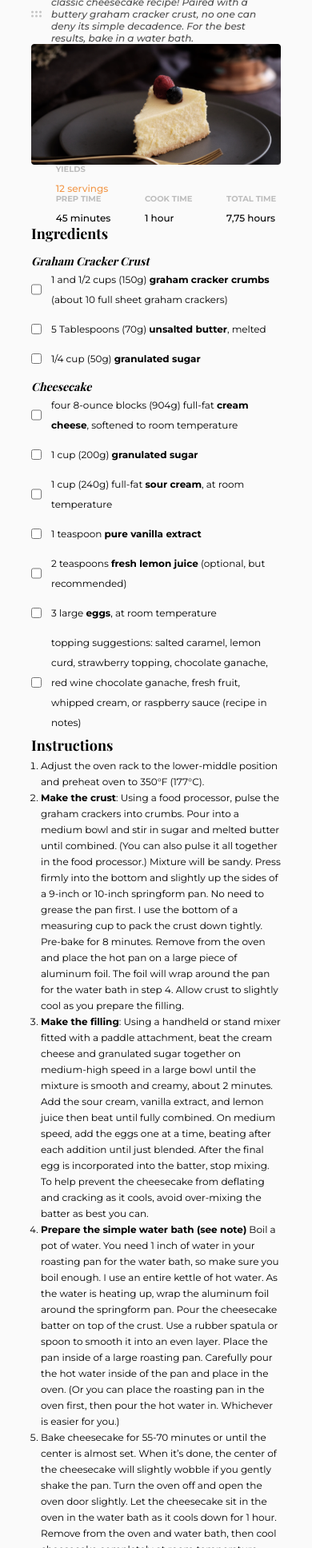
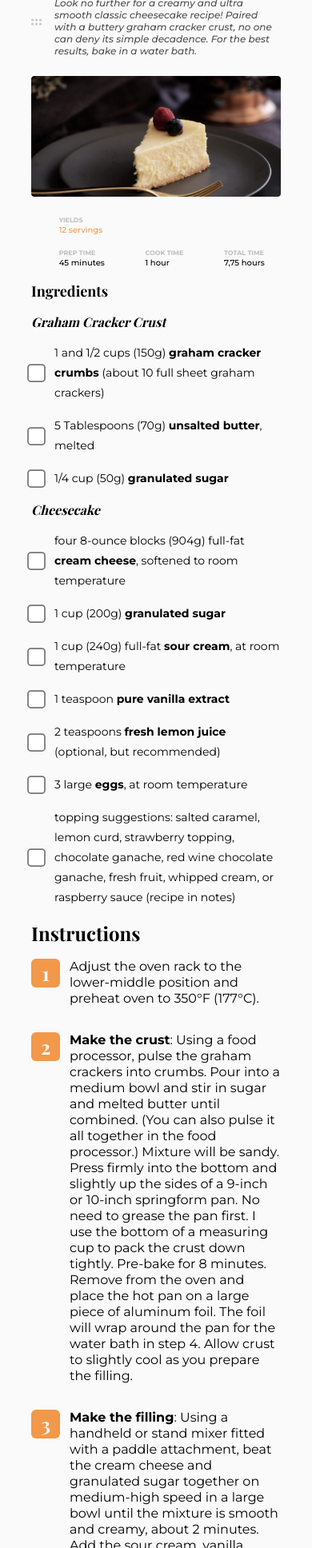
Before and after one commit to Angelxv01/recipe-page-master, a plain HTML site: page index.html in a window 390 px wide. Shown: the part 64-2000 px from the top of the page at 80% size. Drawn offline with nearby package versions, Linux system fonts and the light colour scheme; a web font is replaced by a local one.

Commit message:
Complete mobile version

```diff
--- a/index.css
+++ b/index.css
@@ -18,6 +18,15 @@
   --lh25: 25px;
   --lh32: 32px;
   --lh150: 150%;
+
+  /* font size */
+  --fs700: 1.5rem;
+  --fs600: 1.125rem;
+  --fs500: 1rem;
+  --fs400: 0.875rem;
+  --fs300: 0.75rem;
+  --fs200: 0.625rem;
+  --fs100: 0.5rem;
 
   /* color */
   --clr-dark: 0 0% 0%;
@@ -91,6 +100,27 @@
 .p-primary {
   color: hsl(var(--clr-primary));
 }
+.fs100 {
+  font-size: var(--fs100);
+}
+.fs200 {
+  font-size: var(--fs200);
+}
+.fs300 {
+  font-size: var(--fs300);
+}
+.fs400 {
+  font-size: var(--fs400);
+}
+.fs500 {
+  font-size: var(--fs500);
+}
+.fs600 {
+  font-size: var(--fs600);
+}
+.fs700 {
+  font-size: var(--fs700);
+}
 
 *,
 *::before,
@@ -100,7 +130,7 @@
 }
 
 body {
-  font-size: 12px;
+  font-size: 16px;
   font-family: var(--ff-sans);
   font-weight: var(--w400);
   color: var(--clr-gray1);
@@ -122,6 +152,11 @@ h3 {
 
 h5 {
   text-transform: uppercase;
+  font-size: var(--fs100);
+}
+
+#ingredients {
+  margin-top: 1em;
 }
 
 .container {
@@ -138,8 +173,18 @@ h5 {
   margin-top: var(--gap, 1em);
 }
 
+.description {
+  margin-top: 12px;
+}
+
+.hero-img {
+  margin: 24px 0;
+}
+
 .footer {
   text-align: center;
+  font-size: var(--fs400);
+  margin: 2em 0;
 }
 
 .instructions > ol {
@@ -152,13 +197,74 @@ h5 {
 
 .value {
   line-height: var(--lh15);
+  font-size: var(--fs200);
 }
 
 .ingredient {
   line-height: var(--lh25);
+  font-size: var(--fs400);
 }
 
 .instructions li {
   line-height: var(--lh20);
   color: hsl(var(--clr-dark));
 }
+
+.piece-name {
+  font-size: var(--fs500);
+  margin: 1em 0;
+}
+
+.piece > .flow .flex {
+  align-items: center;
+}
+
+input[type="checkbox"] {
+  transform: scale(1.75);
+}
+
+.instructions {
+  margin-top: 1em;
+}
+
+.acknowledgement {
+  margin: 1em 0;
+}
+
+.acknowledgement > a:hover {
+  color: hsl(var(--clr-primary));
+}
+
+.instructions > ol {
+  margin: 1em 0;
+  padding: 0;
+  list-style: none;
+  display: grid;
+  align-items: center;
+  gap: 1rem;
+  counter-reset: orderedlist;
+}
+
+.instructions > ol li {
+  display: grid;
+  grid-template-columns: 0 1fr;
+  gap: 3em;
+  align-items: start;
+}
+.instructions > ol li > p {
+  align-self: center;
+}
+
+.instructions > ol li:before {
+  display: grid;
+  place-content: center;
+  counter-increment: orderedlist;
+  width: 1.5em;
+  height: 1.5em;
+  content: counter(orderedlist);
+  font-family: var(--ff-serif);
+  font-size: var(--fs700);
+  color: #fff;
+  background-color: hsl(var(--clr-primary));
+  border-radius: 0.25em;
+}
--- a/index.html
+++ b/index.html
@@ -22,11 +22,13 @@
       <!-- Header -->
       <header>
         <!-- Title -->
-        <h1 class="title ff-serif lh32 p-dark">Classic Cheesecake Recipe</h1>
+        <h1 class="title ff-serif lh32 p-dark fs700">
+          Classic Cheesecake Recipe
+        </h1>
         <!-- Description -->
         <div class="flex">
           <img src="6dots.svg" alt="six dots" />
-          <p class="description w500 p-gray2">
+          <p class="description w500 p-gray2 fs300">
             <i>
               Look no further for a creamy and ultra smooth classic cheesecake
               recipe! Paired with a buttery graham cracker crust, no one can
@@ -41,12 +43,12 @@
       <img src="photo1.png" alt="cheesecake" class="hero-img" />
 
       <!-- Info bar -->
-      <div class="info">
+      <div class="info flow">
         <!-- General info -->
         <div class="info-general">
           <div class="flex">
             <span class="material-icons p-primary">&#xe561;</span>
-            <div class="flow">
+            <div>
               <h5 class="label p-gray4">Yields</h5>
               <p class="value w500 p-primary">12 servings</p>
             </div>
@@ -57,21 +59,21 @@
         <div class="info-details flex">
           <div class="flex">
             <span class="material-icons">&#xe8b5;</span>
-            <div class="flow">
+            <div>
               <h5 class="label p-gray4">Prep TIme</h5>
               <p class="value w500">45 minutes</p>
             </div>
           </div>
           <div class="flex">
             <span class="material-icons">&#xe8b5;</span>
-            <div class="flow">
+            <div>
               <h5 class="label p-gray4">Cook Time</h5>
               <p class="value w500">1 hour</p>
             </div>
           </div>
           <div class="flex">
             <span class="material-icons">&#xe8b5;</span>
-            <div class="flow">
+            <div>
               <h5 class="label p-gray4">Total Time</h5>
               <p class="value w500">7,75 hours</p>
             </div>
@@ -80,9 +82,9 @@
       </div>
 
       <!-- Ingredients -->
-      <section class="flow">
+      <section id="ingredients" class="flow">
         <!-- Title -->
-        <h2 class="ff-serif">Ingredients</h2>
+        <h2 class="ff-serif fs600">Ingredients</h2>
 
         <!-- Piece of the recipe -->
         <div class="piece">
@@ -92,7 +94,7 @@
           <!-- Piece's ingredients -->
           <div class="flow">
             <div class="flex">
-              <input type="checkbox" name="ingredient" id="ingredient1" />
+              <input type="checkbox" />
               <p class="ingredient">
                 1 and 1/2 cups (150g)
                 <strong>graham cracker crumbs</strong> (about 10 full sheet
@@ -100,13 +102,13 @@
               </p>
             </div>
             <div class="flex">
-              <input type="checkbox" name="ingredient" id="ingredient2" />
+              <input type="checkbox" />
               <p class="ingredient">
                 5 Tablespoons (70g) <strong>unsalted butter</strong>, melted
               </p>
             </div>
             <div class="flex">
-              <input type="checkbox" name="ingredient" id="ingredient3" />
+              <input type="checkbox" />
               <p class="ingredient">
                 1/4 cup (50g) <strong>granulated sugar</strong>
               </p>
@@ -118,46 +120,46 @@
           <h3 class="piece-name ff-serif w400"><i>Cheesecake</i></h3>
           <div class="flow">
             <div class="flex">
-              <input type="checkbox" name="ingredient" id="ingredient4" />
+              <input type="checkbox" />
               <p class="ingredient">
                 four 8-ounce blocks (904g) full-fat
                 <strong>cream cheese</strong>, softened to room temperature
               </p>
             </div>
             <div class="flex">
-              <input type="checkbox" name="ingredient" id="ingredient5" />
+              <input type="checkbox" />
               <p class="ingredient">
                 1 cup (200g) <strong>granulated sugar</strong>
               </p>
             </div>
             <div class="flex">
-              <input type="checkbox" name="ingredient" id="ingredient6" />
+              <input type="checkbox" />
               <p class="ingredient">
                 1 cup (240g) full-fat <strong>sour cream</strong>, at room
                 temperature
               </p>
             </div>
             <div class="flex">
-              <input type="checkbox" name="ingredient" id="ingredient7" />
+              <input type="checkbox" />
               <p class="ingredient">
                 1 teaspoon <strong>pure vanilla extract</strong>
               </p>
             </div>
             <div class="flex">
-              <input type="checkbox" name="ingredient" id="ingredient8" />
+              <input type="checkbox" />
               <p class="ingredient">
                 2 teaspoons <strong>fresh lemon juice</strong> (optional, but
                 recommended)
               </p>
             </div>
             <div class="flex">
-              <input type="checkbox" name="ingredient" id="ingredient9" />
+              <input type="checkbox" />
               <p class="ingredient">
                 3 large <strong>eggs</strong>, at room temperature
               </p>
             </div>
             <div class="flex">
-              <input type="checkbox" name="ingredient" id="ingredient10" />
+              <input type="checkbox" />
               <p class="ingredient">
                 topping suggestions: salted caramel, lemon curd, strawberry
                 topping, chocolate ganache, red wine chocolate ganache, fresh
@@ -169,74 +171,91 @@
       </section>
 
       <section class="instructions">
-        <h2 class="ff-serif lh32">Instructions</h2>
-        <ol>
+        <h2 class="ff-serif lh32 fs700">Instructions</h2>
+        <ol class="flow" role="list">
           <li>
+            <p>
               Adjust the oven rack to the lower-middle position and preheat oven
               to 350°F (177°C).
+            </p>
           </li>
           <li>
+            <p>
               <strong>Make the crust</strong>: Using a food processor, pulse the
               graham crackers into crumbs. Pour into a medium bowl and stir in
               sugar and melted butter until combined. (You can also pulse it all
-            together in the food processor.) Mixture will be sandy. Press firmly
-            into the bottom and slightly up the sides of a 9-inch or 10-inch
-            springform pan. No need to grease the pan first. I use the bottom of
-            a measuring cup to pack the crust down tightly. Pre-bake for 8
-            minutes. Remove from the oven and place the hot pan on a large piece
-            of aluminum foil. The foil will wrap around the pan for the water
-            bath in step 4. Allow crust to slightly cool as you prepare the
-            filling.
+              together in the food processor.) Mixture will be sandy. Press
+              firmly into the bottom and slightly up the sides of a 9-inch or
+              10-inch springform pan. No need to grease the pan first. I use the
+              bottom of a measuring cup to pack the crust down tightly. Pre-bake
+              for 8 minutes. Remove from the oven and place the hot pan on a
+              large piece of aluminum foil. The foil will wrap around the pan
+              for the water bath in step 4. Allow crust to slightly cool as you
+              prepare the filling.
+            </p>
           </li>
           <li>
+            <p>
               <strong>Make the filling</strong>: Using a handheld or stand mixer
               fitted with a paddle attachment, beat the cream cheese and
-            granulated sugar together on medium-high speed in a large bowl until
-            the mixture is smooth and creamy, about 2 minutes. Add the sour
-            cream, vanilla extract, and lemon juice then beat until fully
-            combined. On medium speed, add the eggs one at a time, beating after
-            each addition until just blended. After the final egg is
+              granulated sugar together on medium-high speed in a large bowl
+              until the mixture is smooth and creamy, about 2 minutes. Add the
+              sour cream, vanilla extract, and lemon juice then beat until fully
+              combined. On medium speed, add the eggs one at a time, beating
+              after each addition until just blended. After the final egg is
               incorporated into the batter, stop mixing. To help prevent the
               cheesecake from deflating and cracking as it cools, avoid
               over-mixing the batter as best you can.
+            </p>
           </li>
           <li>
-            <strong>Prepare the simple water bath (see note)</strong> Boil a pot
-            of water. You need 1 inch of water in your roasting pan for the
-            water bath, so make sure you boil enough. I use an entire kettle of
-            hot water. As the water is heating up, wrap the aluminum foil around
-            the springform pan. Pour the cheesecake batter on top of the crust.
-            Use a rubber spatula or spoon to smooth it into an even layer. Place
-            the pan inside of a large roasting pan. Carefully pour the hot water
-            inside of the pan and place in the oven. (Or you can place the
-            roasting pan in the oven first, then pour the hot water in.
-            Whichever is easier for you.)
+            <p>
+              <strong>Prepare the simple water bath (see note)</strong> Boil a
+              pot of water. You need 1 inch of water in your roasting pan for
+              the water bath, so make sure you boil enough. I use an entire
+              kettle of hot water. As the water is heating up, wrap the aluminum
+              foil around the springform pan. Pour the cheesecake batter on top
+              of the crust. Use a rubber spatula or spoon to smooth it into an
+              even layer. Place the pan inside of a large roasting pan.
+              Carefully pour the hot water inside of the pan and place in the
+              oven. (Or you can place the roasting pan in the oven first, then
+              pour the hot water in. Whichever is easier for you.)
+            </p>
           </li>
           <li>
-            Bake cheesecake for 55-70 minutes or until the center is almost set.
-            When it’s done, the center of the cheesecake will slightly wobble if
-            you gently shake the pan. Turn the oven off and open the oven door
-            slightly. Let the cheesecake sit in the oven in the water bath as it
-            cools down for 1 hour. Remove from the oven and water bath, then
-            cool cheesecake completely at room temperature. Then refrigerate the
-            cheesecake for at least 4 hours or overnight.
+            <p>
+              Bake cheesecake for 55-70 minutes or until the center is almost
+              set. When it’s done, the center of the cheesecake will slightly
+              wobble if you gently shake the pan. Turn the oven off and open the
+              oven door slightly. Let the cheesecake sit in the oven in the
+              water bath as it cools down for 1 hour. Remove from the oven and
+              water bath, then cool cheesecake completely at room temperature.
+              Then refrigerate the cheesecake for at least 4 hours or overnight.
+            </p>
           </li>
           <li>
+            <p>
               Use a knife to loosen the chilled cheesecake from the rim of the
-            springform pan, then remove the rim. Using a clean sharp knife, cut
-            into slices for serving. For neat slices, wipe the knife clean and
-            dip into warm water between each slice.
+              springform pan, then remove the rim. Using a clean sharp knife,
+              cut into slices for serving. For neat slices, wipe the knife clean
+              and dip into warm water between each slice.
+            </p>
           </li>
           <li>
+            <p>
               Serve cheesecake with desired toppings. Cover and store leftover
               cheesecake in the refrigerator for up to 5 days.
+            </p>
           </li>
         </ol>
       </section>
-      <p class="acknowledgement lh150 p-gray4">
-        Source:<br />
-        https://sallysbakingaddiction.com/classic-cheesecake/
-      </p>
+      <div class="acknowledgement">
+        <a
+          href="https://sallysbakingaddiction.com/classic-cheesecake/"
+          class="lh150 p-gray4"
+          >Source</a
+        >
+      </div>
     </div>
 
     <footer class="footer lh17 p-gray3">
```
Lines whose indentation alone changed are shown as unchanged.
